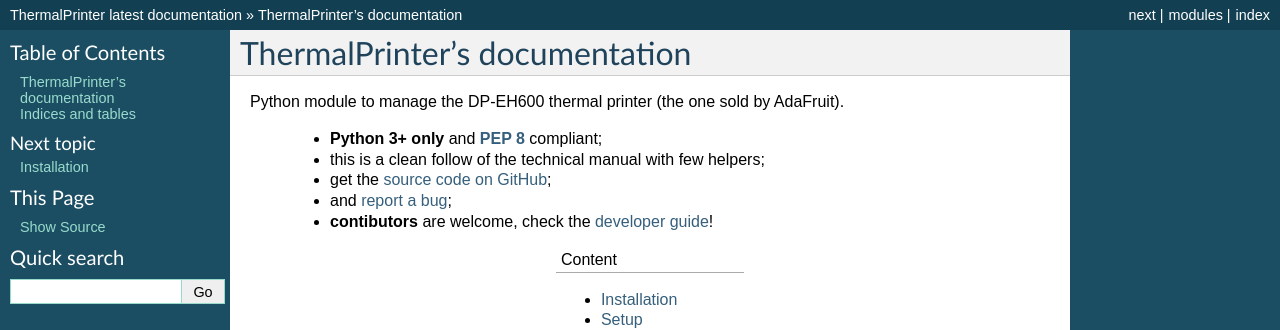
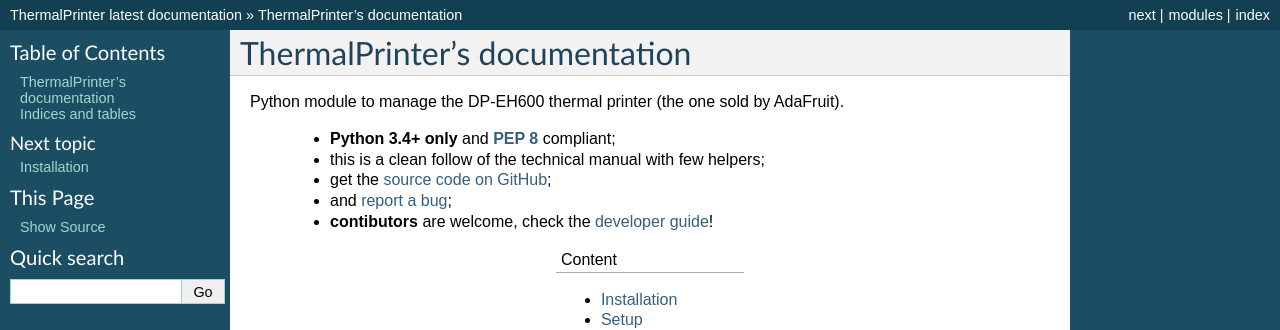
Before and after one commit to BoboTiG/thermalprinter, a Sphinx documentation site: the page built from docs/source/index.rst, in a window 1280 px wide. Shown: the top 330 px of the page. Built offline with Sphinx 7.4.7, drawn with Linux system fonts in a browser that asks for light colours.

```diff
--- a/README.rst
+++ b/README.rst
@@ -3,7 +3,7 @@ DP-EH600 thermal printer
 
 Python module to manage the DP-EH600 thermal printer (the one sold by AdaFruit).
 
-- **Python 3+ only** and PEP8 compliant;
+- **Python 3.4+ only** and PEP8 compliant;
 - this is a clean follow of the technical manual with few helpers;
 - and there is a `complete, and beautiful, documentation <https://thermalprinter.readthedocs.io>`_ :)
 - **contibutors** are welcome, check the `developer guide <https://thermalprinter.readthedocs.io/en/latest/developers.html>`_!
--- a/docs/source/index.rst
+++ b/docs/source/index.rst
@@ -3,7 +3,7 @@ ThermalPrinter's documentation
 
 Python module to manage the DP-EH600 thermal printer (the one sold by AdaFruit).
 
-    - **Python 3+ only** and :pep:`8` compliant;
+    - **Python 3.4+ only** and :pep:`8` compliant;
     - this is a clean follow of the technical manual with few helpers;
     - get the `source code on GitHub <https://github.com/BoboTiG/thermalprinter>`_;
     - and `report a bug <https://github.com/BoboTiG/thermalprinter/issues>`_;
```
Also changed, not shown: .travis.yml.
